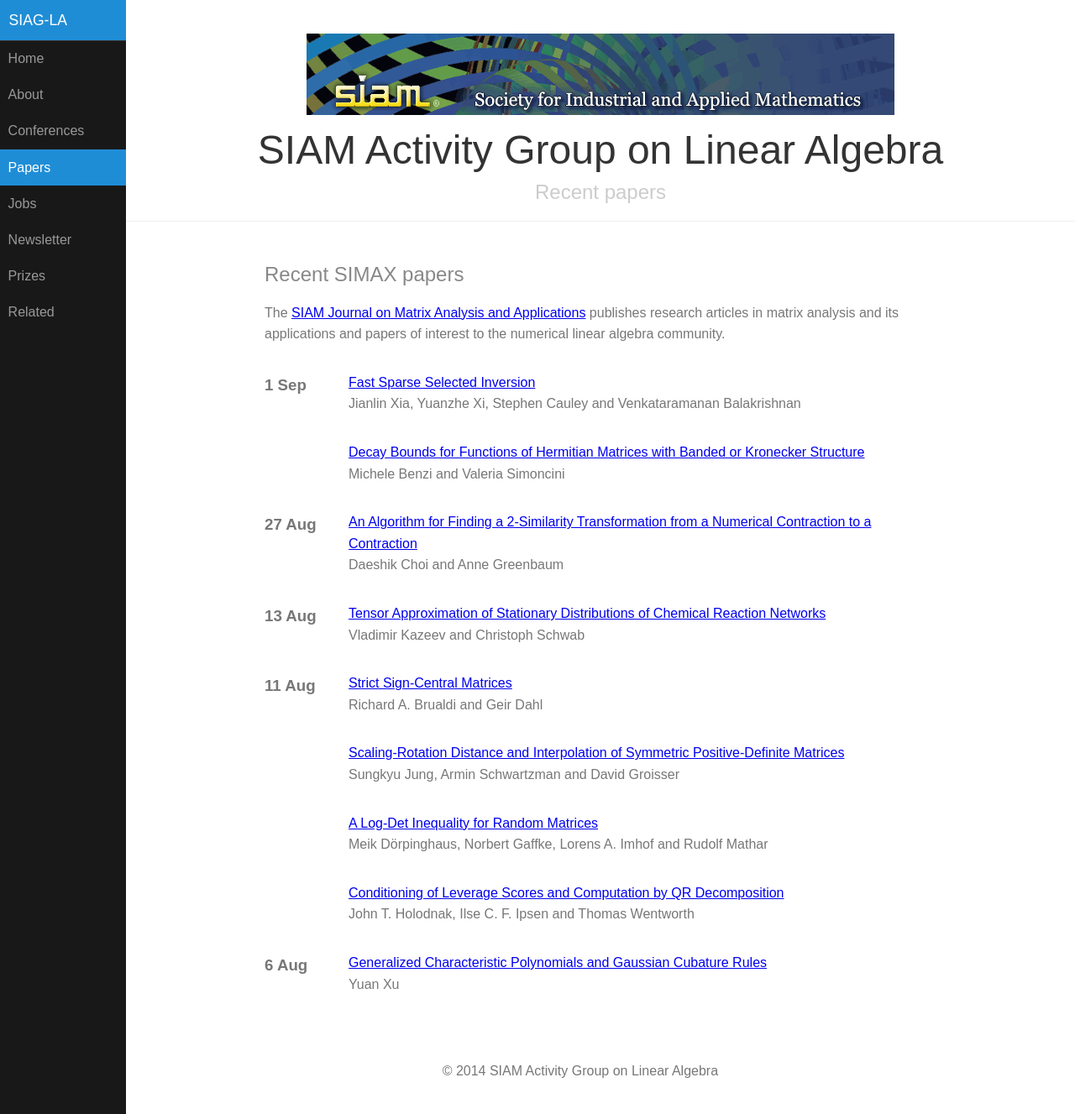
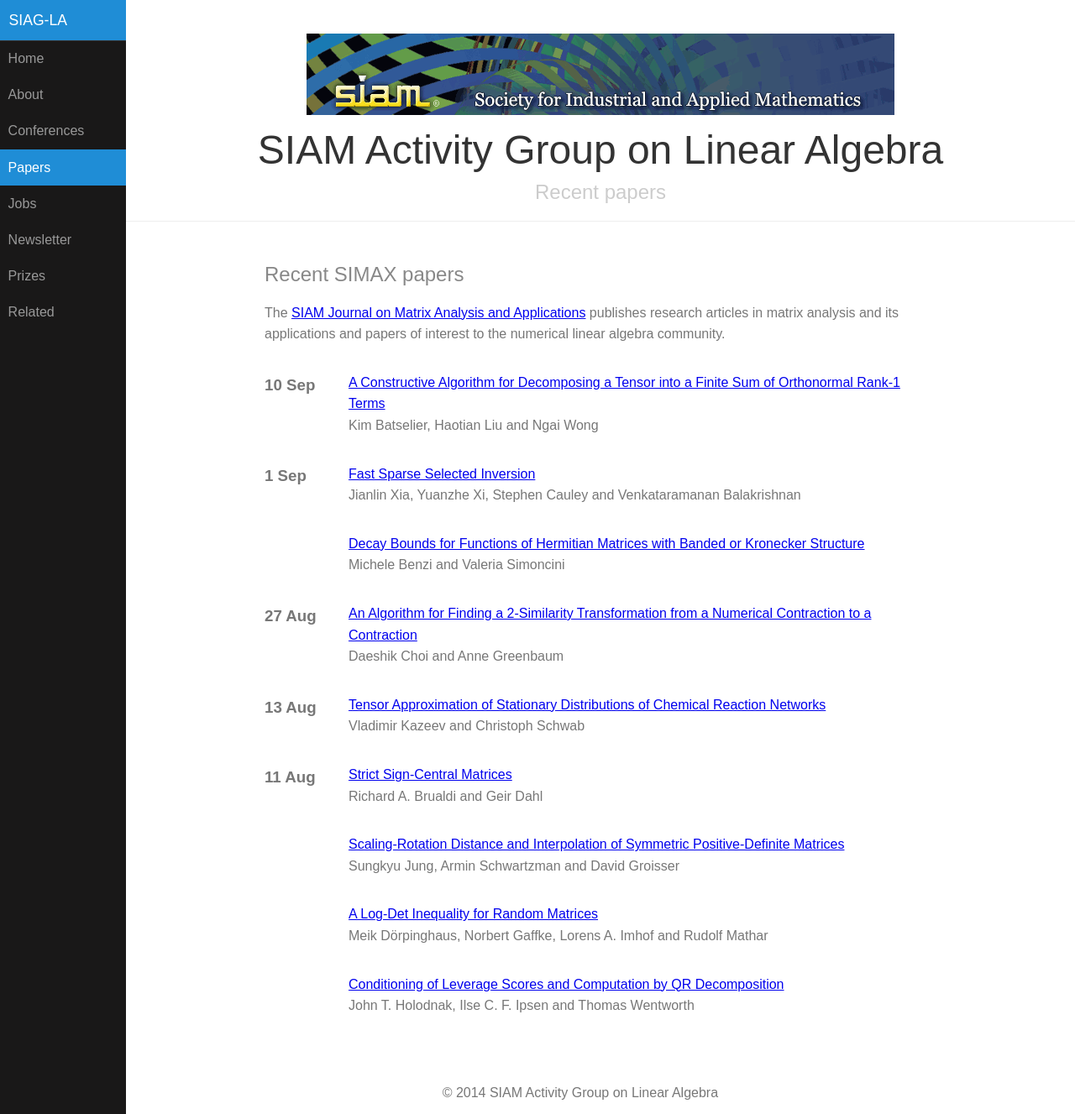
Before and after one commit to dbindel/siagla, a Jekyll site: the page built from simax.html, in a window 1280 px wide and 1327 px high. Shown: the whole window at 84% size. Built offline with Jekyll 4.4.1, drawn with Linux system fonts in a browser that asks for light colours.

Commit message:
Automated updates to simax.yml

```diff
--- a/_data/simax.yml
+++ b/_data/simax.yml
@@ -1169,3 +1169,12 @@
   pp_start: '1283'
   title: Fast Sparse Selected Inversion
   volume: '36'
+- authors: Kim Batselier, Haotian Liu and Ngai Wong
+  date: '2015-09-10T07:00:00Z'
+  doi: doi:10.1137/141000658
+  link: http://epubs.siam.org/doi/abs/10.1137/141000658?ai=s7&mi=3ezuvv&af=R
+  pp_end: '1337'
+  pp_start: '1315'
+  title: A Constructive Algorithm for Decomposing a Tensor into a Finite Sum of Orthonormal
+    Rank-1 Terms
+  volume: '36'
```
